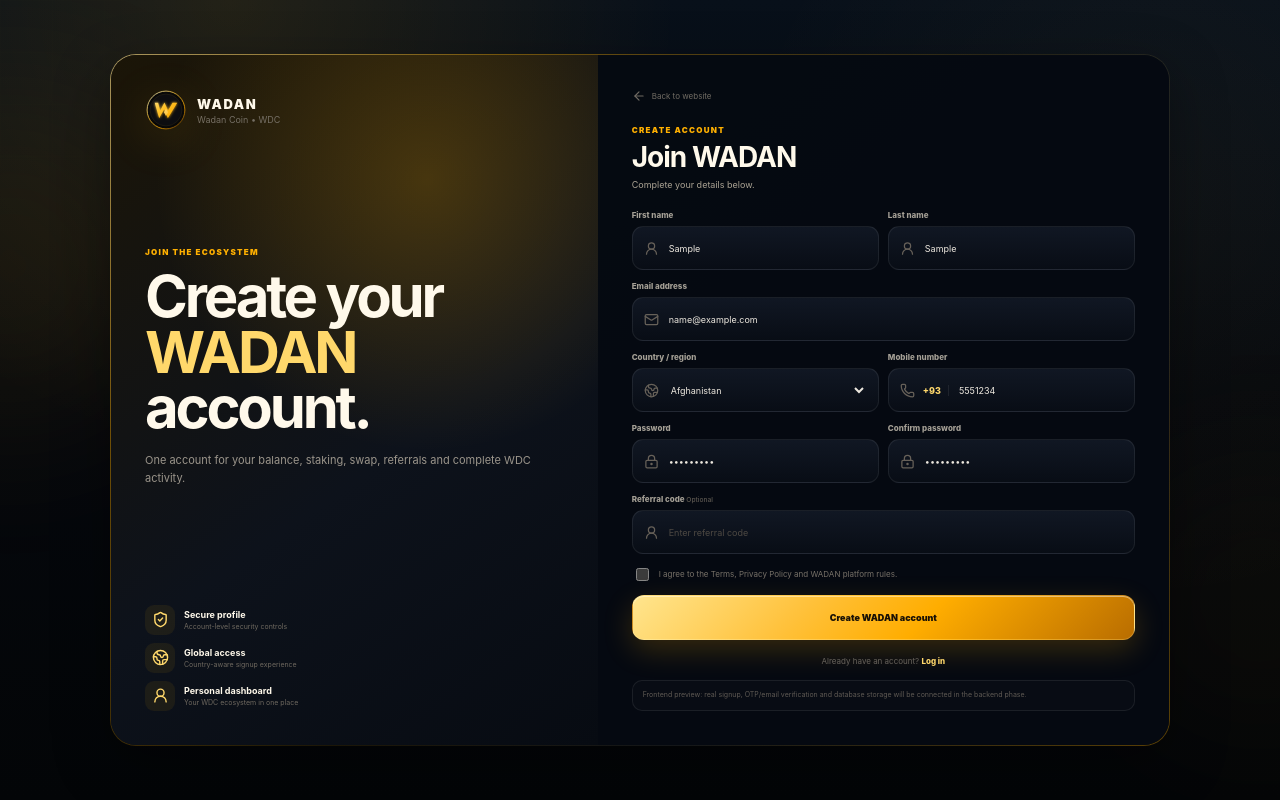
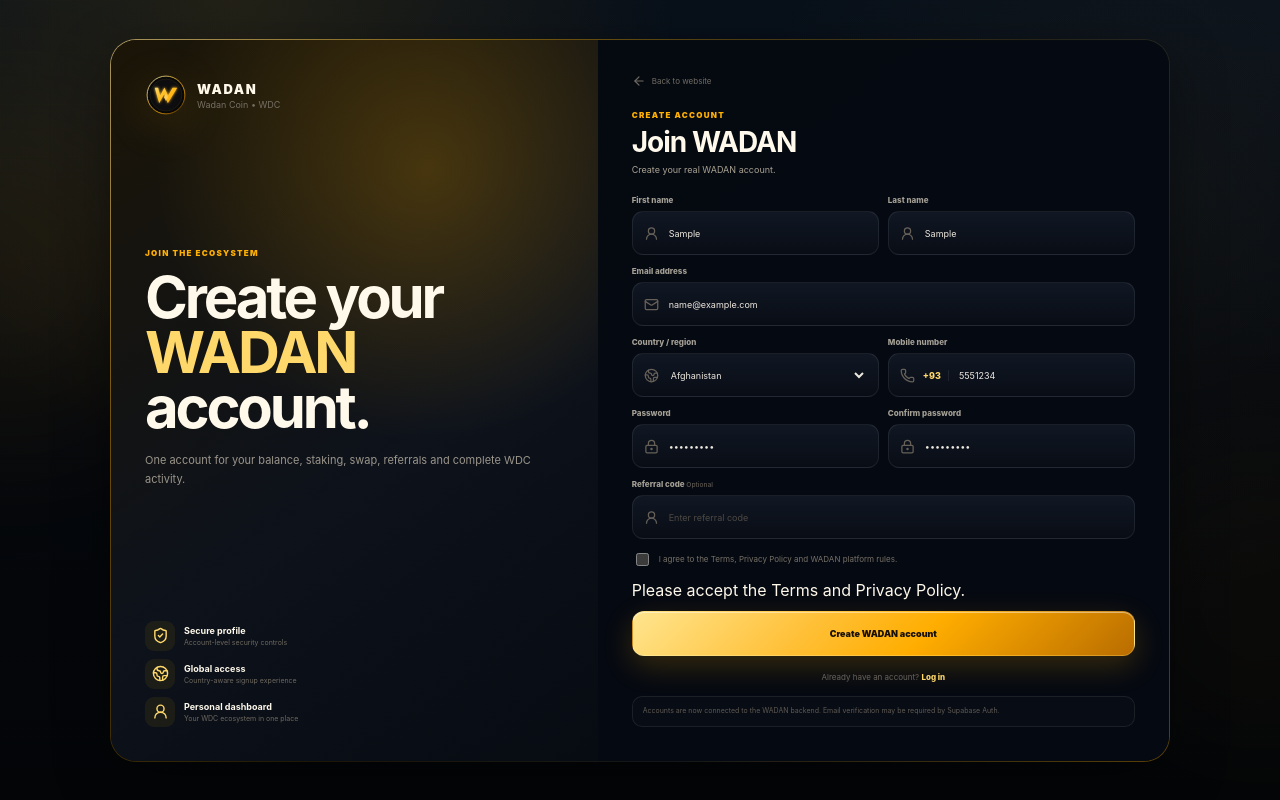
Before and after one commit to mkmalakzai/WadanApp, a Next.js app: page /signup in a window 1280 px wide. Both pictures are taken after typing "Sample", "Sample", "name@example.com", "5551234", "Sample123", "Sample123" into the empty fields and a click on the button "Create WADAN account". Built offline with nearby package versions, Linux system fonts and the light colour scheme.

Commit message:
Connect signup form to Supabase Auth and user wallets

```diff
--- a/app/signup/page.tsx
+++ b/app/signup/page.tsx
@@ -1,7 +1,7 @@
 "use client";
 
 import Link from "next/link";
-import { useMemo, useState } from "react";
+import { FormEvent, useMemo, useState } from "react";
 import {
   ArrowLeft,
   Globe2,
@@ -18,7 +18,69 @@ import type { Country } from "react-phone-number-input";
 export default function SignupPage() {
   const countries = useMemo(() => getCountries(), []);
   const [country, setCountry] = useState<Country>("AF");
+  const [loading, setLoading] = useState(false);
+  const [message, setMessage] = useState("");
+  const [isError, setIsError] = useState(false);
   const callingCode = getCountryCallingCode(country);
+
+  async function submitSignup(event: FormEvent<HTMLFormElement>) {
+    event.preventDefault();
+    setMessage("");
+    setIsError(false);
+
+    const form = new FormData(event.currentTarget);
+    const password = String(form.get("password") || "");
+    const confirmPassword = String(form.get("confirmPassword") || "");
+
+    if (password !== confirmPassword) {
+      setIsError(true);
+      setMessage("Passwords do not match.");
+      return;
+    }
+
+    if (!form.get("terms")) {
+      setIsError(true);
+      setMessage("Please accept the Terms and Privacy Policy.");
+      return;
+    }
+
+    setLoading(true);
+
+    try {
+      const nationalPhone = String(form.get("phone") || "").replace(/[^0-9]/g, "");
+      const response = await fetch("/api/auth/signup", {
+        method: "POST",
+        headers: { "Content-Type": "application/json" },
+        body: JSON.stringify({
+          firstName: String(form.get("firstName") || ""),
+          lastName: String(form.get("lastName") || ""),
+          email: String(form.get("email") || ""),
+          phone: nationalPhone ? `+${callingCode}${nationalPhone}` : "",
+          country: en[country] || country,
+          password,
+          referralCode: String(form.get("referralCode") || ""),
+        }),
+      });
+
+      const data = await response.json();
+
+      if (!response.ok) {
+        throw new Error(data.error || "Unable to create account.");
+      }
+
+      if (data.requiresEmailConfirmation) {
+        setMessage("Account created. Check your email to confirm your WADAN account, then log in.");
+        return;
+      }
+
+      window.location.href = "/dashboard";
+    } catch (error) {
+      setIsError(true);
+      setMessage(error instanceof Error ? error.message : "Unable to create account.");
+    } finally {
+      setLoading(false);
+    }
+  }
 
   return (
     <main className="auth-shell premium-auth">
@@ -51,24 +113,24 @@ export default function SignupPage() {
           <div className="auth-title">
             <p>CREATE ACCOUNT</p>
             <h2>Join WADAN</h2>
-            <span>Complete your details below.</span>
+            <span>Create your real WADAN account.</span>
           </div>
 
-          <form className="signup-form">
+          <form className="signup-form" onSubmit={submitSignup}>
             <div className="form-row-two">
               <div className="field">
                 <label>First name</label>
-                <div className="input-shell"><UserRound size={15}/><input type="text" placeholder="First name" autoComplete="given-name"/></div>
+                <div className="input-shell"><UserRound size={15}/><input name="firstName" required type="text" placeholder="First name" autoComplete="given-name"/></div>
               </div>
               <div className="field">
                 <label>Last name</label>
-                <div className="input-shell"><UserRound size={15}/><input type="text" placeholder="Last name" autoComplete="family-name"/></div>
+                <div className="input-shell"><UserRound size={15}/><input name="lastName" required type="text" placeholder="Last name" autoComplete="family-name"/></div>
               </div>
             </div>
 
             <div className="field">
               <label>Email address</label>
-              <div className="input-shell"><Mail size={15}/><input type="email" placeholder="you@example.com" autoComplete="email"/></div>
+              <div className="input-shell"><Mail size={15}/><input name="email" required type="email" placeholder="you@example.com" autoComplete="email"/></div>
             </div>
 
             <div className="form-row-two country-phone-row">
@@ -76,14 +138,8 @@ export default function SignupPage() {
                 <label>Country / region</label>
                 <div className="input-shell select-shell">
                   <Globe2 size={15}/>
-                  <select
-                    value={country}
-                    onChange={(e)=>setCountry(e.target.value as Country)}
-                    aria-label="Country"
-                  >
-                    {countries.map((code)=>(
-                      <option key={code} value={code}>{en[code]}</option>
-                    ))}
+                  <select value={country} onChange={(e)=>setCountry(e.target.value as Country)} aria-label="Country">
+                    {countries.map((code)=><option key={code} value={code}>{en[code]}</option>)}
                   </select>
                 </div>
               </div>
@@ -93,7 +149,7 @@ export default function SignupPage() {
                 <div className="input-shell phone-shell">
                   <Phone size={15}/>
                   <span className="dial-code">+{callingCode}</span>
-                  <input type="tel" placeholder="70 123 4567" autoComplete="tel-national"/>
+                  <input name="phone" type="tel" placeholder="70 123 4567" autoComplete="tel-national"/>
                 </div>
               </div>
             </div>
@@ -101,29 +157,33 @@ export default function SignupPage() {
             <div className="form-row-two">
               <div className="field">
                 <label>Password</label>
-                <div className="input-shell"><LockKeyhole size={15}/><input type="password" placeholder="Create password" autoComplete="new-password"/></div>
+                <div className="input-shell"><LockKeyhole size={15}/><input name="password" required minLength={8} type="password" placeholder="Create password" autoComplete="new-password"/></div>
               </div>
               <div className="field">
                 <label>Confirm password</label>
-                <div className="input-shell"><LockKeyhole size={15}/><input type="password" placeholder="Repeat password" autoComplete="new-password"/></div>
+                <div className="input-shell"><LockKeyhole size={15}/><input name="confirmPassword" required minLength={8} type="password" placeholder="Repeat password" autoComplete="new-password"/></div>
               </div>
             </div>
 
             <div className="field">
               <label>Referral code <small>Optional</small></label>
-              <div className="input-shell"><UserRound size={15}/><input type="text" placeholder="Enter referral code"/></div>
+              <div className="input-shell"><UserRound size={15}/><input name="referralCode" type="text" placeholder="Enter referral code"/></div>
             </div>
 
             <label className="terms-line">
-              <input type="checkbox"/>
+              <input name="terms" type="checkbox"/>
               <span>I agree to the Terms, Privacy Policy and WADAN platform rules.</span>
             </label>
 
-            <button type="button" className="auth-submit">Create WADAN account</button>
+            {message && <div className={isError ? "auth-live-message error" : "auth-live-message success"}>{message}</div>}
+
+            <button type="submit" className="auth-submit" disabled={loading}>
+              {loading ? "Creating account..." : "Create WADAN account"}
+            </button>
           </form>
 
           <p className="auth-switch">Already have an account? <Link href="/login">Log in</Link></p>
-          <div className="auth-preview-note">Frontend preview: real signup, OTP/email verification and database storage will be connected in the backend phase.</div>
+          <div className="auth-preview-note">Accounts are now connected to the WADAN backend. Email verification may be required by Supabase Auth.</div>
         </section>
       </section>
     </main>
```
